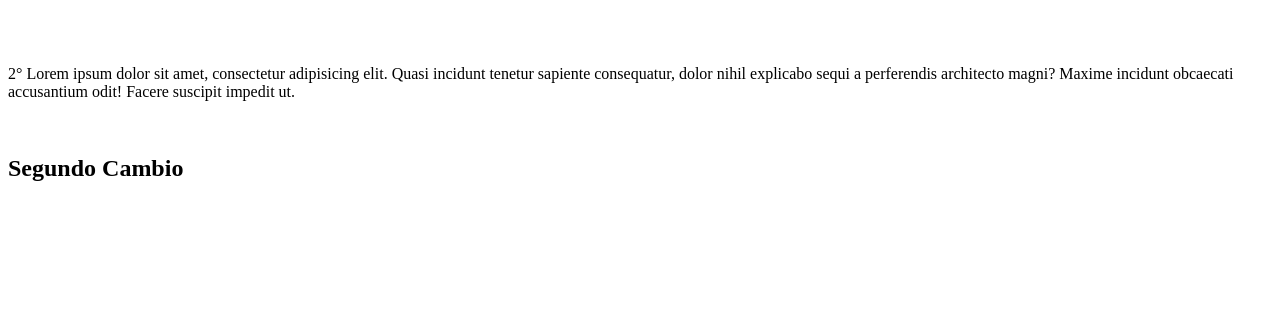
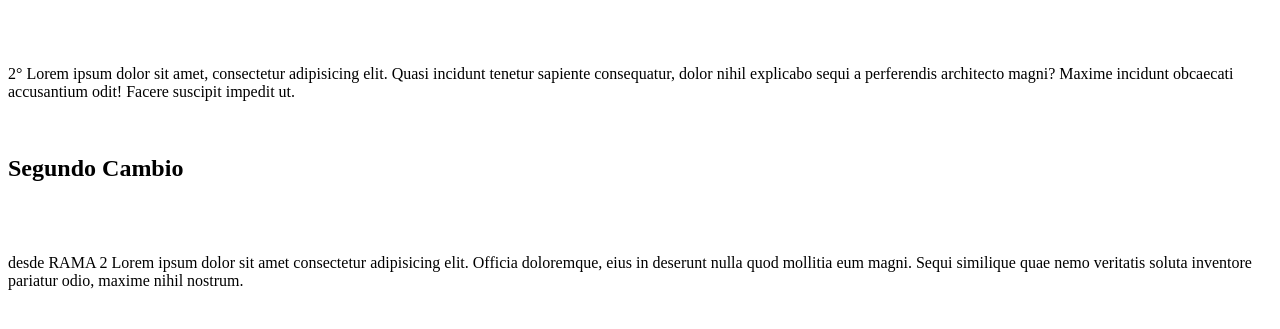
Before and after one commit to haroldcrsp/provesGit, a plain HTML site: page index.html in a window 1280 px wide. Shown: the part 119-448 px from the top of the page. Drawn offline with Linux system fonts and the light colour scheme.

Commit message:
desde Rama2

```diff
--- a/index.html
+++ b/index.html
@@ -20,5 +20,10 @@
             Maxime incidunt obcaecati accusantium odit! Facere suscipit impedit ut.</p>
         <br>
         <h2>Segundo Cambio</h2>
+        <br>
+        <br>
+        <p>desde RAMA 2 Lorem ipsum dolor sit amet consectetur adipisicing elit.
+            Officia doloremque, eius in deserunt nulla quod mollitia eum magni.
+            Sequi similique quae nemo veritatis soluta inventore pariatur odio, maxime nihil nostrum.</p>
 </body>
 </html>
```
